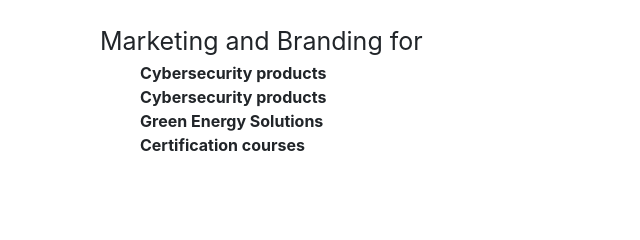
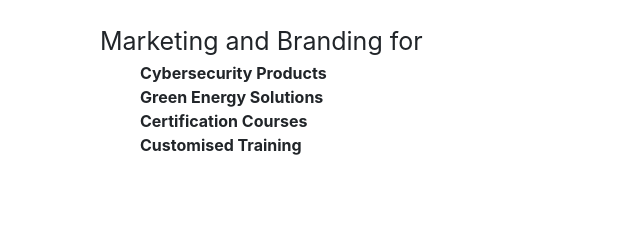
Before and after one commit to vKhoj/vkhoj.github.io, a plain HTML site: page products.html in a window 1280 px wide. Shown: the part 196-436 px from the top of the page, 0-640 px from the left. Drawn offline with nearby package versions, Linux system fonts and the light colour scheme.

Commit message:
Update products

```diff
--- a/products.html
+++ b/products.html
@@ -87,10 +87,10 @@
               <div style="font-size: 25px; margin-top: 25px;">Marketing and Branding for<br></div>
               <div class="wp-block-contact-widgets-contact-block">
                 <ul class="fields">
-                  <strong>Cybersecurity products<br></strong>
-                  <strong>Cybersecurity products<br></strong>
+                  <strong>Cybersecurity Products<br></strong>
                   <strong>Green Energy Solutions<br></strong>
-                  <strong>Certification courses<br></strong>
+                  <strong>Certification Courses<br></strong>
+                  <strong>Customised Training<br></strong>
                 </ul>
             </div>
             </div>
```
